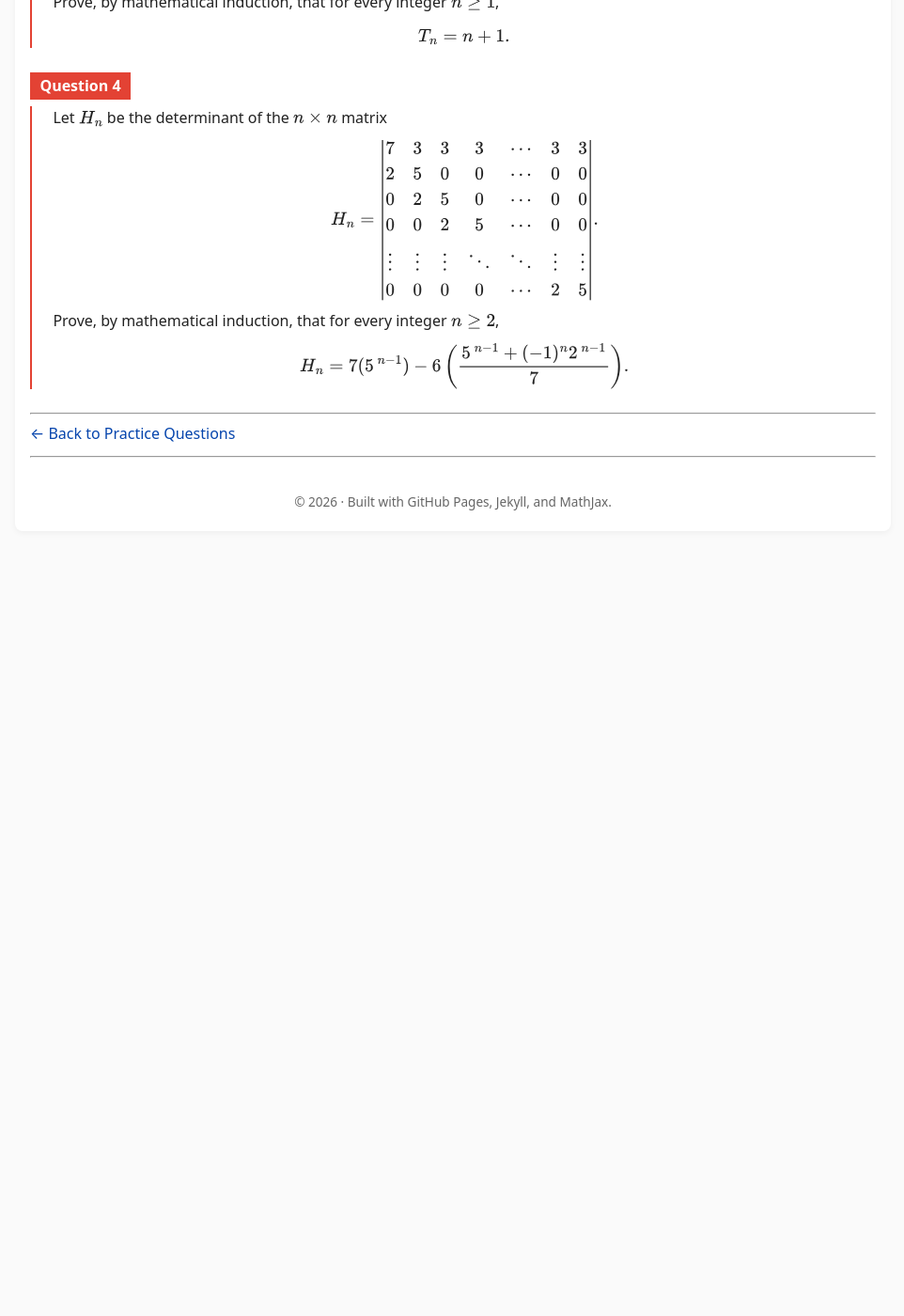
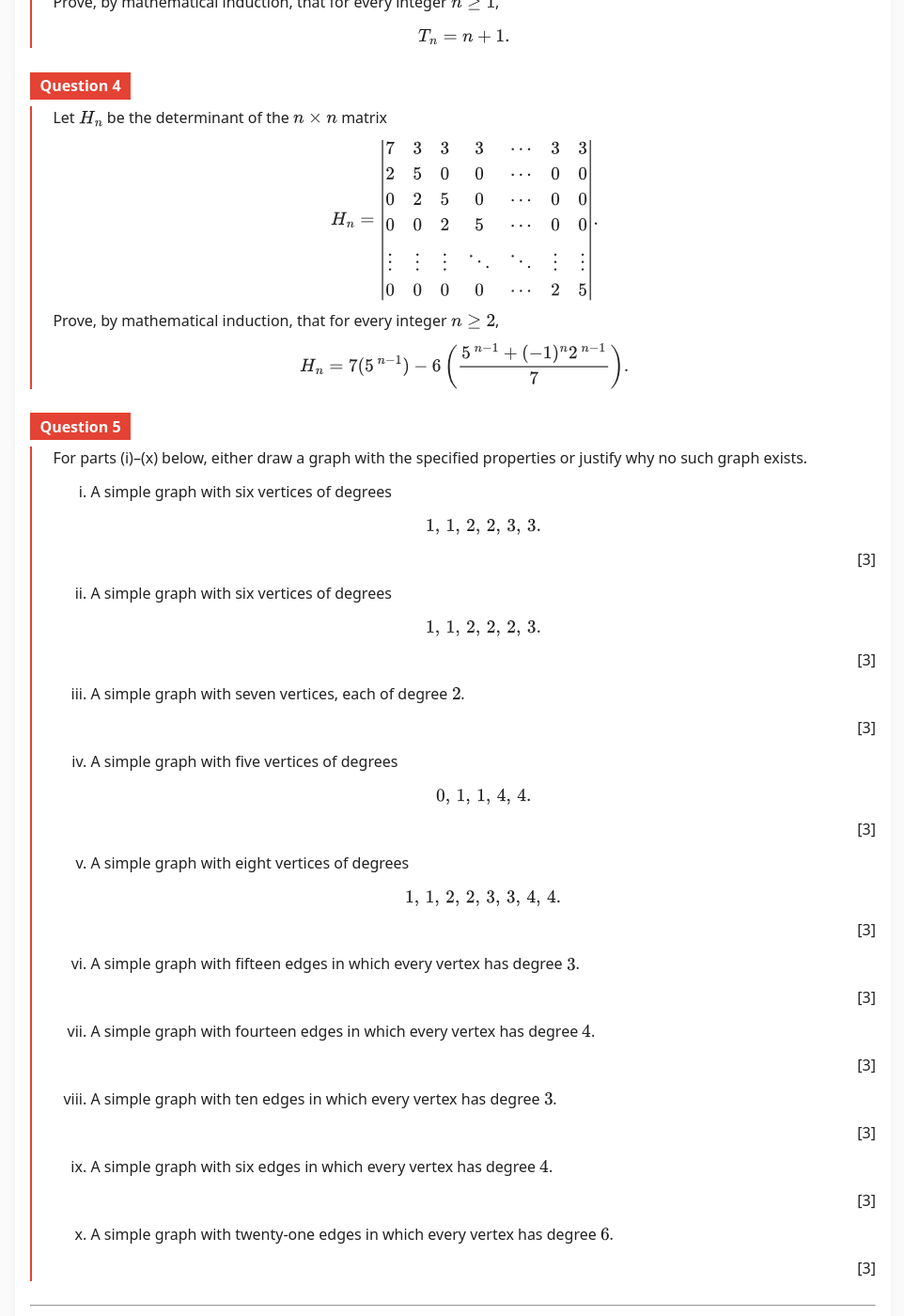
Before and after one commit to SaleemKamaludin/SaleemKamaludin.github.io, a Jekyll site: the page built from courses/math-2276/practice-questions/coursework-exam-1/index.md, in a window 1280 px wide and 1400 px high, scrolled down 1430 px. Shown: the whole window at 94% size, without its empty margins (158-1120 px from the left). Built offline with Jekyll 4.4.1, drawn with Linux system fonts in a browser that asks for light colours; before the commit the page ends 2027 px from its top, so only the background shows below that.

Commit message:
Add multipart Question 5 to MATH 2276 practice page

```diff
--- a/courses/math-2276/practice-questions/coursework-exam-1/index.md
+++ b/courses/math-2276/practice-questions/coursework-exam-1/index.md
@@ -222,6 +222,144 @@ These questions are provided for additional practice for **Coursework Exam 1** a
 
 </div>
 
+<div id="cw1-question-5" class="math-env exercise">
+
+  <div class="math-env-heading">
+    <span class="math-env-tag">Question 5</span>
+  </div>
+
+  <div class="math-env-body">
+
+    <p>
+      For parts (i)&ndash;(x) below, either draw a graph with the specified
+      properties or justify why no such graph exists.
+    </p>
+
+    <ol type="i">
+
+      <li>
+        <p>
+          A simple graph with six vertices of degrees
+        </p>
+
+        <div class="display-math">
+
+        \[
+        1,\,1,\,2,\,2,\,3,\,3.
+        \]
+
+        </div>
+
+        <p style="text-align: right;">[3]</p>
+      </li>
+
+      <li>
+        <p>
+          A simple graph with six vertices of degrees
+        </p>
+
+        <div class="display-math">
+
+        \[
+        1,\,1,\,2,\,2,\,2,\,3.
+        \]
+
+        </div>
+
+        <p style="text-align: right;">[3]</p>
+      </li>
+
+      <li>
+        <p>
+          A simple graph with seven vertices, each of degree \(2\).
+        </p>
+
+        <p style="text-align: right;">[3]</p>
+      </li>
+
+      <li>
+        <p>
+          A simple graph with five vertices of degrees
+        </p>
+
+        <div class="display-math">
+
+        \[
+        0,\,1,\,1,\,4,\,4.
+        \]
+
+        </div>
+
+        <p style="text-align: right;">[3]</p>
+      </li>
+
+      <li>
+        <p>
+          A simple graph with eight vertices of degrees
+        </p>
+
+        <div class="display-math">
+
+        \[
+        1,\,1,\,2,\,2,\,3,\,3,\,4,\,4.
+        \]
+
+        </div>
+
+        <p style="text-align: right;">[3]</p>
+      </li>
+
+      <li>
+        <p>
+          A simple graph with fifteen edges in which every vertex has
+          degree \(3\).
+        </p>
+
+        <p style="text-align: right;">[3]</p>
+      </li>
+
+      <li>
+        <p>
+          A simple graph with fourteen edges in which every vertex has
+          degree \(4\).
+        </p>
+
+        <p style="text-align: right;">[3]</p>
+      </li>
+
+      <li>
+        <p>
+          A simple graph with ten edges in which every vertex has
+          degree \(3\).
+        </p>
+
+        <p style="text-align: right;">[3]</p>
+      </li>
+
+      <li>
+        <p>
+          A simple graph with six edges in which every vertex has
+          degree \(4\).
+        </p>
+
+        <p style="text-align: right;">[3]</p>
+      </li>
+
+      <li>
+        <p>
+          A simple graph with twenty-one edges in which every vertex has
+          degree \(6\).
+        </p>
+
+        <p style="text-align: right;">[3]</p>
+      </li>
+
+    </ol>
+
+  </div>
+
+</div>
+
 ---
 
 [← Back to Practice Questions]({{ '/courses/math-2276/practice-questions/' | relative_url }})
```
